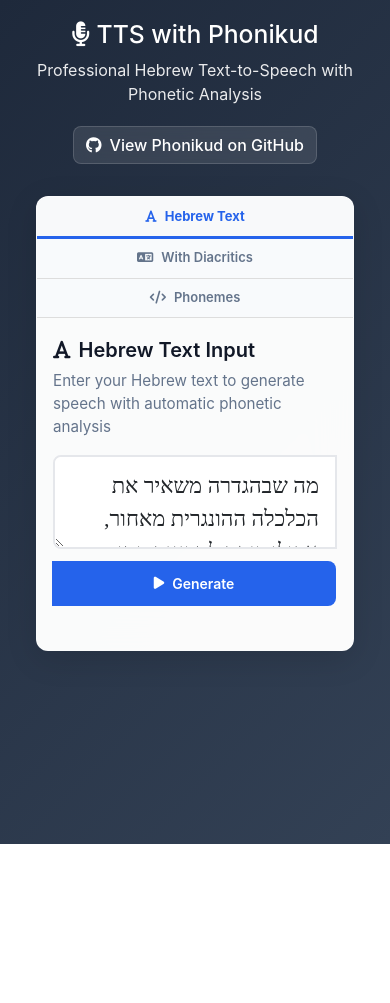
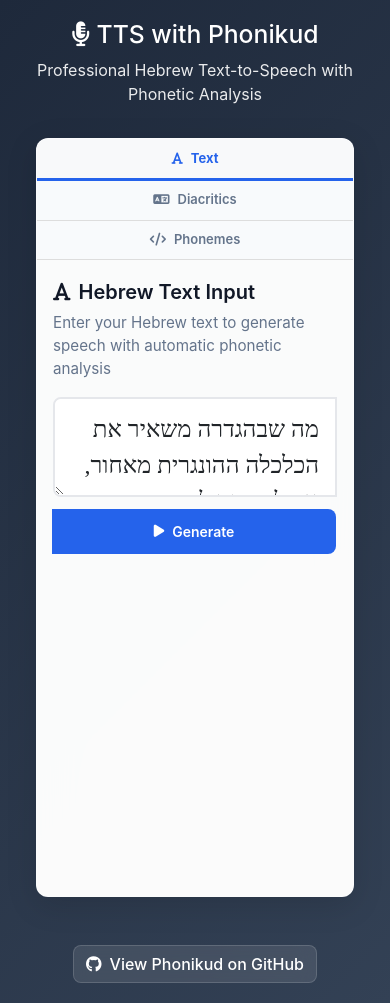
Before and after one commit to thewh1teagle/phonikud-tts, a Flask app: page / in a window 390 px wide. Before the commit the page ends 844 px from the top, so only its background shows below. Run offline with Flask 3, Linux system fonts and the light colour scheme.

Commit message:
Refactor Hugging Face workflow and enhance example files; remove unused paths, update app.py model references, and improve index.html styling and layout

```diff
--- a/examples/space_v1/app.py
+++ b/examples/space_v1/app.py
@@ -15,7 +15,7 @@
 
 app = Flask(__name__)
 phonikud = Phonikud("phonikud-1.0.int8.onnx")
-piper = Piper("model.onnx", "model.config.json")
+piper = Piper("model_ember.onnx", "model.config.json")
 
 @app.route("/")
 def index():
--- a/examples/space_v1/templates/index.html
+++ b/examples/space_v1/templates/index.html
@@ -168,7 +168,7 @@
       border: 2px solid #e5e7eb;
       border-radius: 8px;
       padding: 12px 16px;
-      font-size: 22px !important;
+      font-size: 1.5rem !important;
       transition: var(--transition);
       flex: 1;
       min-height: 70px;
@@ -370,10 +370,12 @@
 
       .tab-content {
         padding: 24px 20px;
+        height: 100%;
       }
 
       .input-group {
         flex-direction: column;
+        height: 100%;
       }
 
       .btn-generate {
@@ -394,6 +396,10 @@
         /* smaller font */
         padding: 10px 12px;
         /* reduce padding if needed */
+      }
+
+      .main-card {
+        height: 90vh;
       }
     }
 
@@ -458,10 +464,7 @@
     <div class="header">
       <h2><i class="fas fa-microphone-alt"></i> TTS with Phonikud</h2>
       <p class="header-subtitle">Professional Hebrew Text-to-Speech with Phonetic Analysis</p>
-      <a href="https://github.com/thewh1teagle/phonikud" class="github-link" target="_blank">
-        <i class="fab fa-github"></i>
-        View Phonikud on GitHub
-      </a>
+
     </div>
 
     <!-- Main Card with Tabs -->
@@ -471,12 +474,12 @@
         <ul class="nav nav-tabs" role="tablist">
           <li class="nav-item">
             <button class="nav-link active" data-bs-toggle="tab" data-bs-target="#text-tab" type="button">
-              <i class="fas fa-font"></i>Hebrew Text
+              <i class="fas fa-font"></i>Text
             </button>
           </li>
           <li class="nav-item">
             <button class="nav-link" data-bs-toggle="tab" data-bs-target="#diacritics-tab" type="button">
-              <i class="fas fa-language"></i>With Diacritics
+              <i class="fas fa-language"></i>Diacritics
             </button>
           </li>
           <li class="nav-item">
@@ -570,6 +573,13 @@
         <audio id="audio" controls></audio>
       </div>
     </div>
+  </div>
+
+  <div class="container text-center mt-5">
+    <a href="https://github.com/thewh1teagle/phonikud" class="github-link" target="_blank">
+      <i class="fab fa-github"></i>
+      View Phonikud on GitHub
+    </a>
   </div>
 
   <script src="https://cdn.jsdelivr.net/npm/bootstrap@5.3.0/dist/js/bootstrap.bundle.min.js"></script>
```
Also changed, not shown: .github/workflows/hf_space.yml, examples/space_v1/README.md (renamed from .github/workflows/hf_readme.md).
